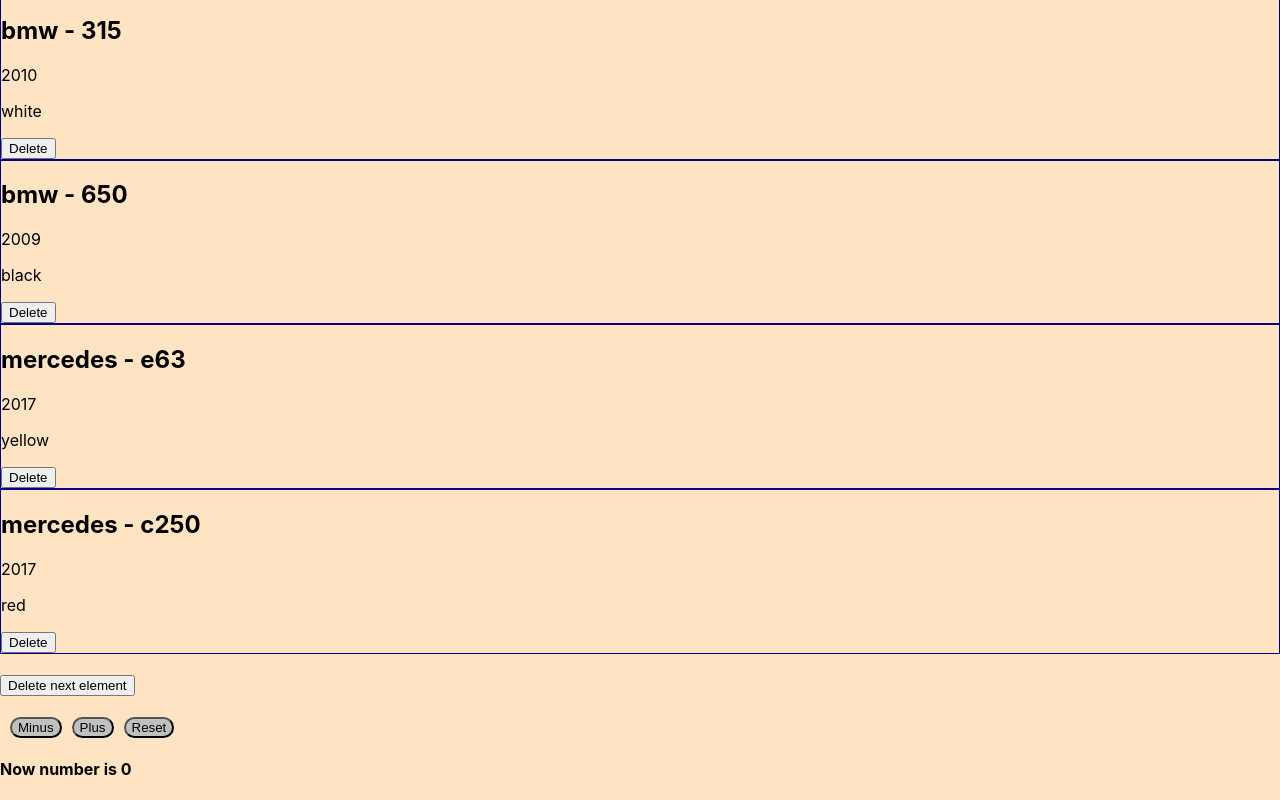
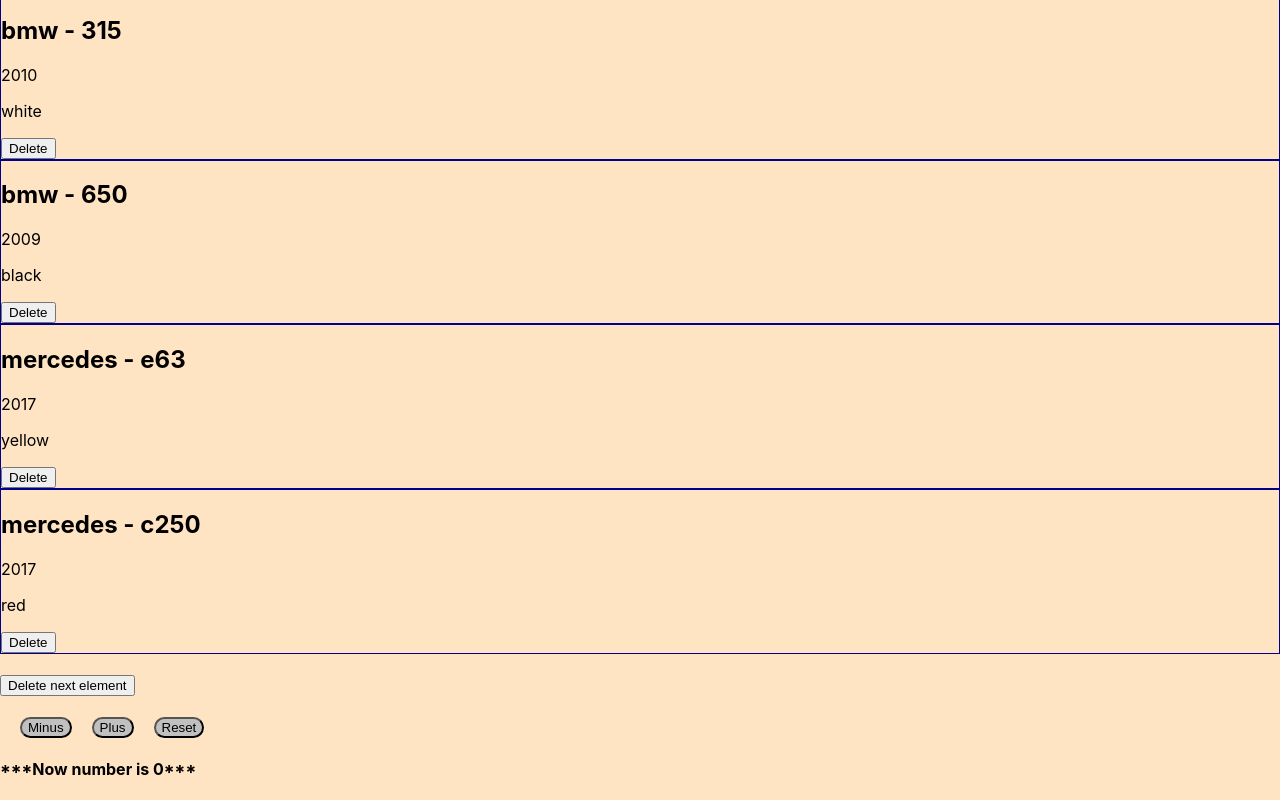
Before and after one commit to AndriiHrytsai/React, a React (Create React App) app in the folder lesson_2/: page / in a window 1280 px wide. Shown: the part 1159-1959 px from the top of the page. Built offline with nearby package versions, Linux system fonts and the light colour scheme.

Commit message:
finished homework 2

```diff
--- a/lesson_2/src/components/IncrementDecrementReset/plusMinus.style.css
+++ b/lesson_2/src/components/IncrementDecrementReset/plusMinus.style.css
@@ -1,5 +1,5 @@
 .butt {
     background: silver;
     border-radius: 20px;
-    margin-left: 10px;
+    margin-left: 20px;
 }
--- a/lesson_2/src/components/IncrementDecrementReset/plusMinusReset.js
+++ b/lesson_2/src/components/IncrementDecrementReset/plusMinusReset.js
@@ -20,7 +20,7 @@
             <button className={'butt'} onClick={minus}>Minus</button>
             <button className={'butt'} onClick={plus}>Plus</button>
             <button className={'butt'} onClick={res}>Reset</button>
-            <h4>Now number is {number}</h4>
+            <h4>***Now number is {number}***</h4>
         </div>
     );
 }
```
